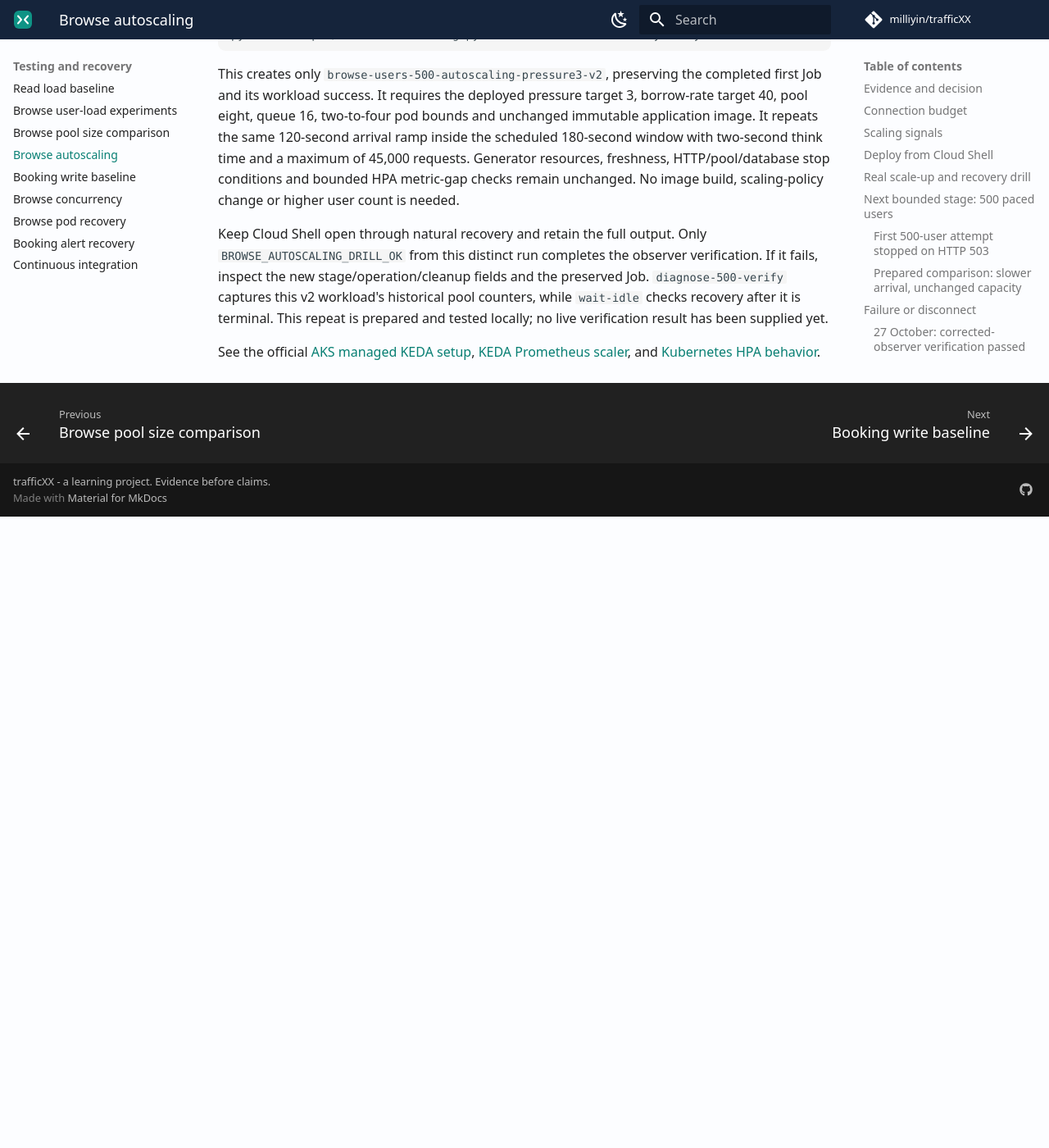
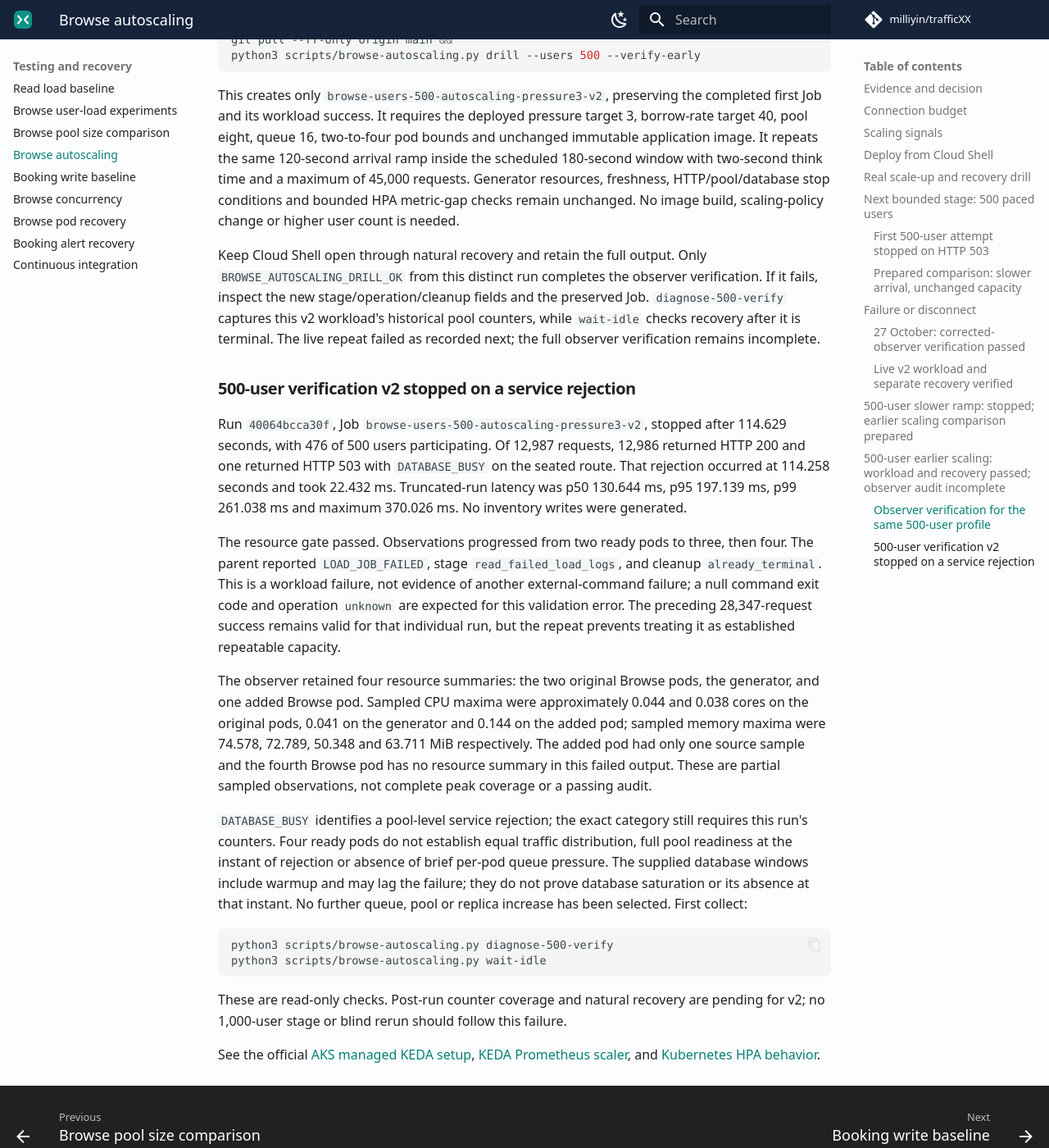
Before and after one commit to milliyin/trafficXX, an MkDocs documentation site: the page built from docs/browse-autoscaling.md, in a window 1280 px wide and 1400 px high, scrolled down 13040 px. Shown: the whole window at 82% size. Built offline with MkDocs 1.6.1 and Material for MkDocs 9.7.7, drawn with Linux system fonts in a browser that asks for light colours; comment, search, counter and statistics services are not loaded; before the commit the page ends 13670 px from its top, so only the background shows below that; some of the changed text lies outside the part shown.

Commit message:
docs: record failed 500-user verification and pending diagnostics

````diff
--- a/docs/browse-autoscaling.md
+++ b/docs/browse-autoscaling.md
@@ -568,7 +568,8 @@
 Already-observed terminal Jobs need no extra cleanup query. If stopping fails,
 the Job may continue until its existing deadline; inspect it before another run.
 
-With no other active load and healthy recovery, run in Cloud Shell:
+The following commands were used for the verification. Its fixed Job now
+exists; retain and inspect it rather than replaying the creation command:
 
 ```bash
 cd ~/trafficxx &&
@@ -590,8 +591,49 @@
 observer verification. If it fails, inspect the new stage/operation/cleanup
 fields and the preserved Job. `diagnose-500-verify` captures this v2 workload's
 historical pool counters, while `wait-idle` checks recovery after it is terminal.
-This repeat is prepared and tested locally; no live verification result has
-been supplied yet.
+The live repeat failed as recorded next; the full observer verification
+remains incomplete.
+
+### 500-user verification v2 stopped on a service rejection
+
+Run `40064bcca30f`, Job `browse-users-500-autoscaling-pressure3-v2`, stopped
+after 114.629 seconds, with 476 of 500 users participating. Of 12,987 requests,
+12,986 returned HTTP 200 and one returned HTTP 503 with `DATABASE_BUSY` on
+the seated route. That rejection occurred at 114.258 seconds and took
+22.432 ms. Truncated-run latency was p50 130.644 ms, p95 197.139 ms,
+p99 261.038 ms and maximum 370.026 ms. No inventory writes were generated.
+
+The resource gate passed. Observations progressed from two ready pods to
+three, then four. The parent reported `LOAD_JOB_FAILED`, stage
+`read_failed_load_logs`, and cleanup `already_terminal`. This is a workload
+failure, not evidence of another external-command failure; a null command
+exit code and operation `unknown` are expected for this validation error.
+The preceding 28,347-request success remains valid for that individual run,
+but the repeat prevents treating it as established repeatable capacity.
+
+The observer retained four resource summaries: the two original Browse pods,
+the generator, and one added Browse pod. Sampled CPU maxima were approximately
+0.044 and 0.038 cores on the original pods, 0.041 on the generator and 0.144
+on the added pod; sampled memory maxima were 74.578, 72.789, 50.348 and
+63.711 MiB respectively. The added pod had only one source sample and the
+fourth Browse pod has no resource summary in this failed output. These are
+partial sampled observations, not complete peak coverage or a passing audit.
+
+`DATABASE_BUSY` identifies a pool-level service rejection; the exact category
+still requires this run's counters. Four ready pods do not establish equal
+traffic distribution, full pool readiness at the instant of rejection or
+absence of brief per-pod queue pressure. The supplied database windows include
+warmup and may lag the failure; they do not prove database saturation or its
+absence at that instant. No further queue, pool or replica increase has been
+selected. First collect:
+
+```bash
+python3 scripts/browse-autoscaling.py diagnose-500-verify
+python3 scripts/browse-autoscaling.py wait-idle
+```
+
+These are read-only checks. Post-run counter coverage and natural recovery
+are pending for v2; no 1,000-user stage or blind rerun should follow this failure.
 
 See the official [AKS managed KEDA setup](https://learn.microsoft.com/en-us/azure/aks/keda-deploy-add-on-cli),
 [KEDA Prometheus scaler](https://keda.sh/docs/2.18/scalers/prometheus/), and
````
Also changed, not shown: other parts of docs/browse-autoscaling.md (+1 -1 lines), docs/index.md (+4 -0 lines), docs/progress.md (+10 -3 lines), memeory.md (+7 -0 lines).
